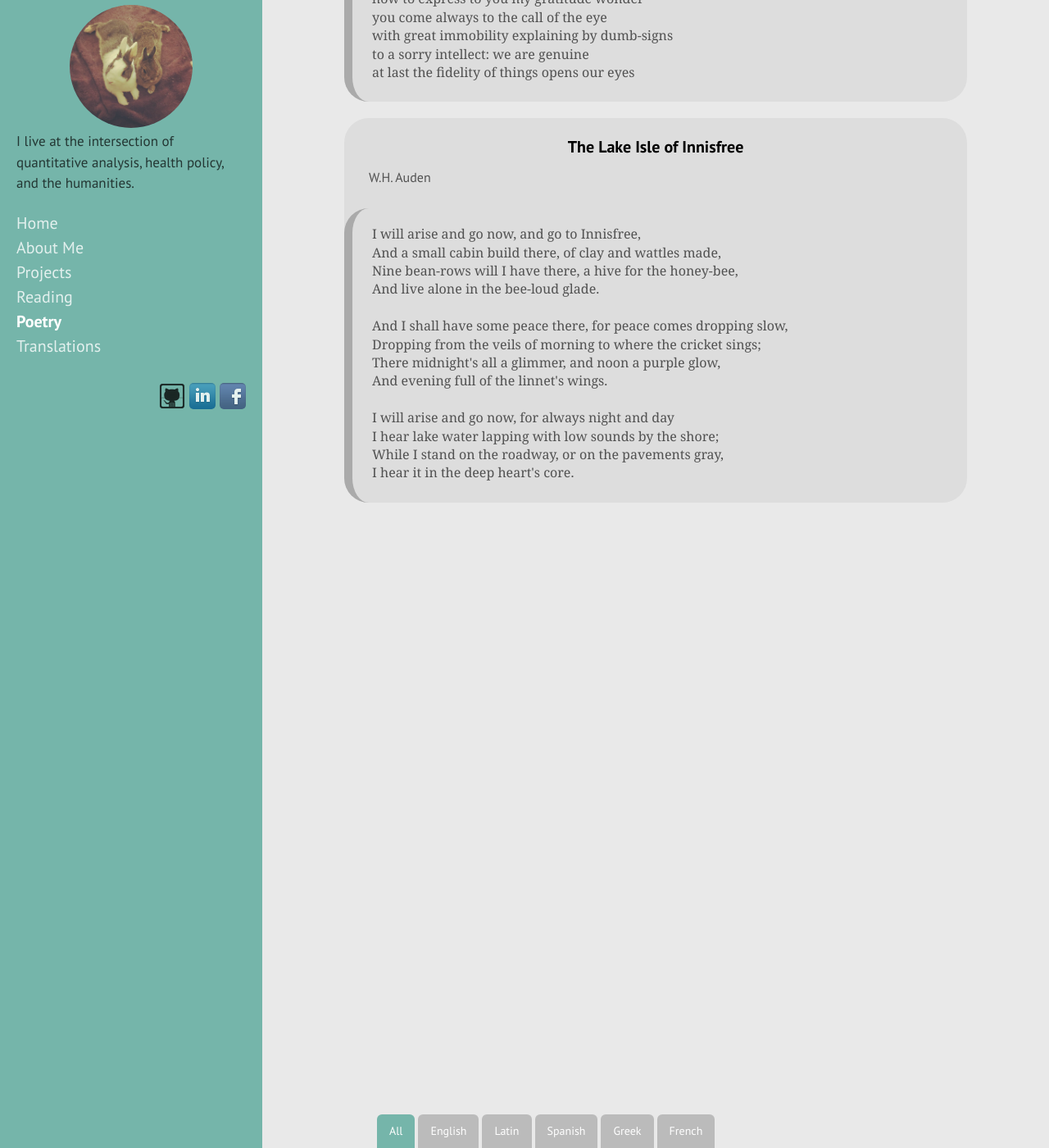
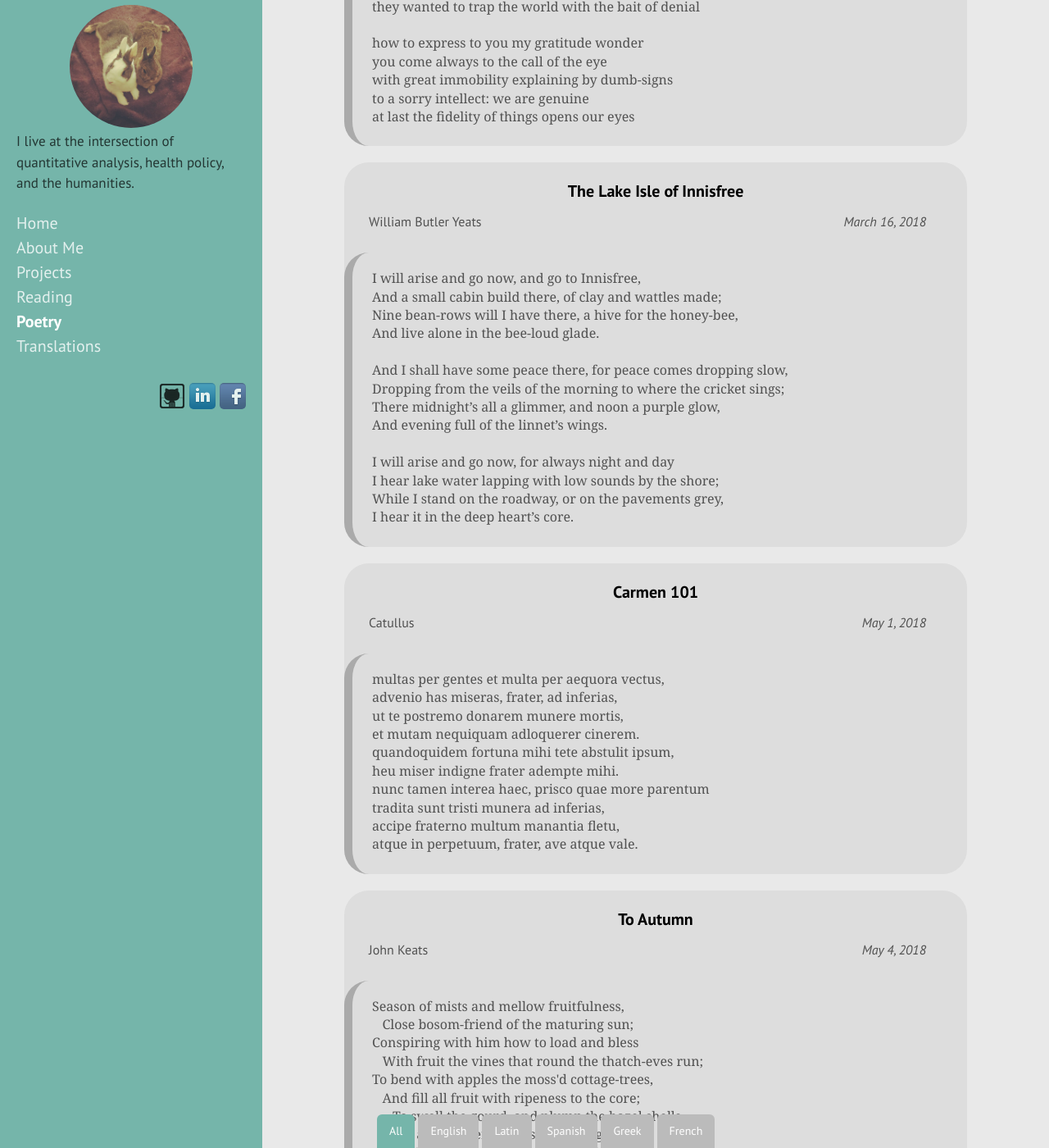
Before and after one commit to jcgiuffrida/jcgiuffrida.github.io, a Jekyll site: the page built from poetry.html, in a window 1280 px wide and 1400 px high, scrolled down 54915 px. Shown: the whole window at 82% size. Built offline with Jekyll 4.4.1, drawn with Linux system fonts in a browser that asks for light colours; nearby versions of some CDN libraries; some of the changed text lies outside the part shown.

Commit message:
Update poetry and reading

```diff
--- a/poetry.html
+++ b/poetry.html
@@ -2344,24 +2344,82 @@ at last the fidelity of things opens our eyes</pre>
 
 <div class="poem english">
 <div class="title">The Lake Isle of Innisfree</div>
-<div class="author">W.H. Auden</div>
-<div class="date"></div>
+<div class="author">William Butler Yeats</div>
+<div class="date">March 16, 2018</div>
   <pre class="text" data-lines="12">
 I will arise and go now, and go to Innisfree,
-And a small cabin build there, of clay and wattles made,
+And a small cabin build there, of clay and wattles made;
 Nine bean-rows will I have there, a hive for the honey-bee,
 And live alone in the bee-loud glade.
 
 And I shall have some peace there, for peace comes dropping slow,
-Dropping from the veils of morning to where the cricket sings;
-There midnight's all a glimmer, and noon a purple glow,
-And evening full of the linnet's wings.
+Dropping from the veils of the morning to where the cricket sings;
+There midnight’s all a glimmer, and noon a purple glow,
+And evening full of the linnet’s wings.
 
 I will arise and go now, for always night and day
 I hear lake water lapping with low sounds by the shore;
-While I stand on the roadway, or on the pavements gray,
-I hear it in the deep heart's core.
-</pre>
+While I stand on the roadway, or on the pavements grey,
+I hear it in the deep heart’s core.</pre>
+</div>
+
+<div class="poem latin">
+<div class="title">Carmen 101</div>
+<div class="author">Catullus</div>
+<div class="date">May 1, 2018</div>
+  <pre class="text" data-lines="10">
+multas per gentes et multa per aequora vectus,
+advenio has miseras, frater, ad inferias,
+ut te postremo donarem munere mortis,
+et mutam nequiquam adloquerer cinerem.
+quandoquidem fortuna mihi tete abstulit ipsum,
+heu miser indigne frater adempte mihi.
+nunc tamen interea haec, prisco quae more parentum
+tradita sunt tristi munera ad inferias,
+accipe fraterno multum manantia fletu,
+atque in perpetuum, frater, ave atque vale.</pre>
+</div>
+
+<div class="poem english">
+<div class="title">To Autumn</div>
+<div class="author">John Keats</div>
+<div class="date">May 4, 2018</div>
+  <pre class="text" data-lines="33">
+Season of mists and mellow fruitfulness,
+   Close bosom-friend of the maturing sun;
+Conspiring with him how to load and bless
+   With fruit the vines that round the thatch-eves run;
+To bend with apples the moss'd cottage-trees,
+   And fill all fruit with ripeness to the core;
+      To swell the gourd, and plump the hazel shells
+   With a sweet kernel; to set budding more,
+And still more, later flowers for the bees,
+Until they think warm days will never cease,
+      For summer has o'er-brimm'd their clammy cells.
+
+Who hath not seen thee oft amid thy store?
+   Sometimes whoever seeks abroad may find
+Thee sitting careless on a granary floor,
+   Thy hair soft-lifted by the winnowing wind;
+Or on a half-reap'd furrow sound asleep,
+   Drows'd with the fume of poppies, while thy hook
+      Spares the next swath and all its twined flowers:
+And sometimes like a gleaner thou dost keep
+   Steady thy laden head across a brook;
+   Or by a cyder-press, with patient look,
+      Thou watchest the last oozings hours by hours.
+
+Where are the songs of spring? Ay, Where are they?
+   Think not of them, thou hast thy music too,—
+While barred clouds bloom the soft-dying day,
+   And touch the stubble-plains with rosy hue;
+Then in a wailful choir the small gnats mourn
+   Among the river sallows, borne aloft
+      Or sinking as the light wind lives or dies;
+And full-grown lambs loud bleat from hilly bourn;
+   Hedge-crickets sing; and now with treble soft
+   The red-breast whistles from a garden-croft;
+      And gathering swallows twitter in the skies.</pre>
 </div>
 
 <nav class="footer-nav" role="navigation">
```
Also changed, not shown: public/data/reading.csv (+14 -0 lines).
